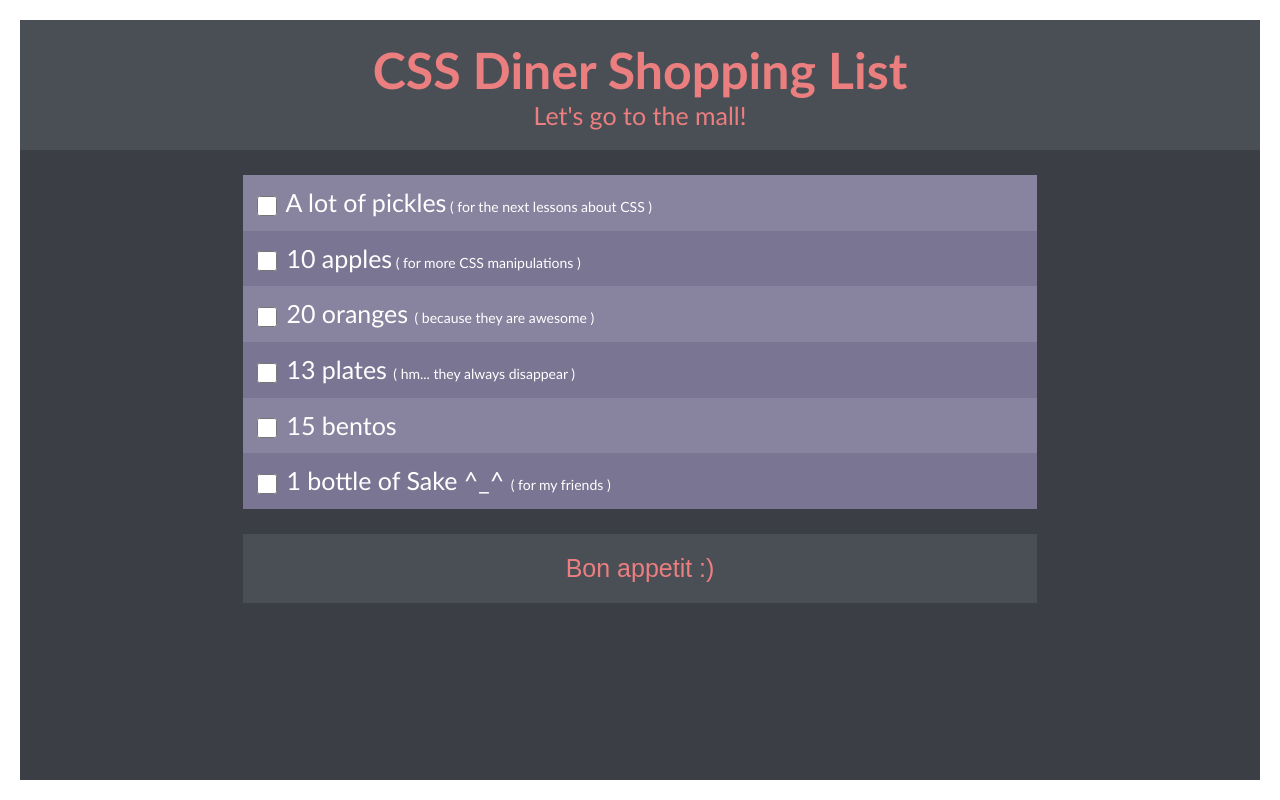
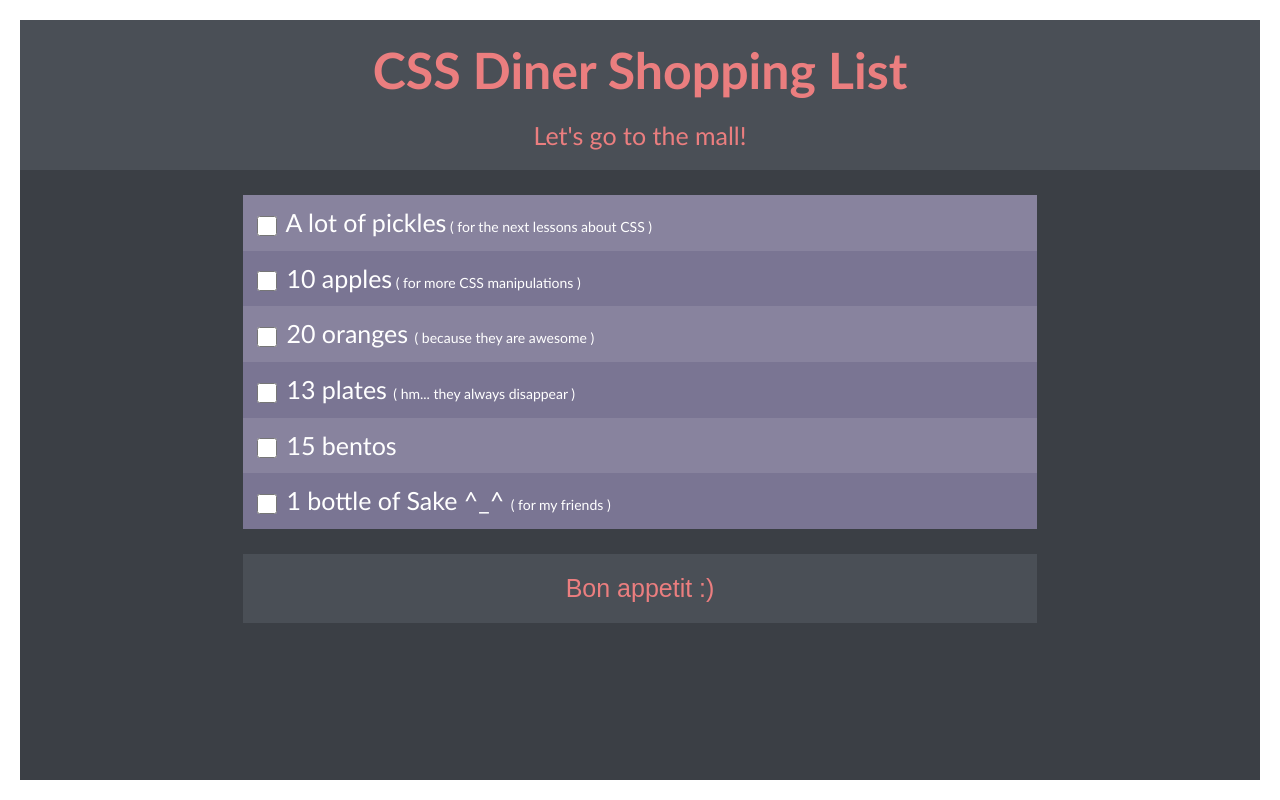
Before and after one commit to n-lash/first-beetroot-repo, a plain HTML site: page 3_CSS-dinner-shopping-list/index.html in a window 1280 px wide. Drawn offline with Linux system fonts and the light colour scheme.

Commit message:
edited paddings

```diff
--- a/3_CSS-dinner-shopping-list/styles/style.css
+++ b/3_CSS-dinner-shopping-list/styles/style.css
@@ -16,14 +16,14 @@ header {
     background-color: #4A4F56;
     text-align: center;
     color: #EB7E7F;
+    padding-top: 20px;
+    padding-bottom: 20px;
 }
 header h1 {
-    margin: 0;
-    padding-top: 20px;
+    margin: 0 auto 20px;
 }
 h1 + p {
     margin: 0;
-    padding-bottom: 20px;
 }
 form {
     /* width: max-content; */
@@ -36,12 +36,12 @@ form {
     padding-left: 0;
 }
 .shopping-list li {
-    /* padding: 10px; */
+    padding: 10px;
     /* width: 100%; */
 }
 label {
     display: block;
-    padding: 10px;
+    /* padding: 10px; */
 }
 /* label:checked {
     text-decoration: line-through;
```
